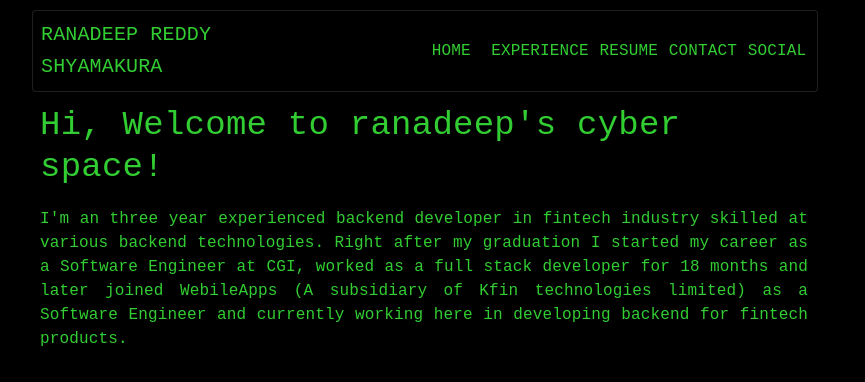
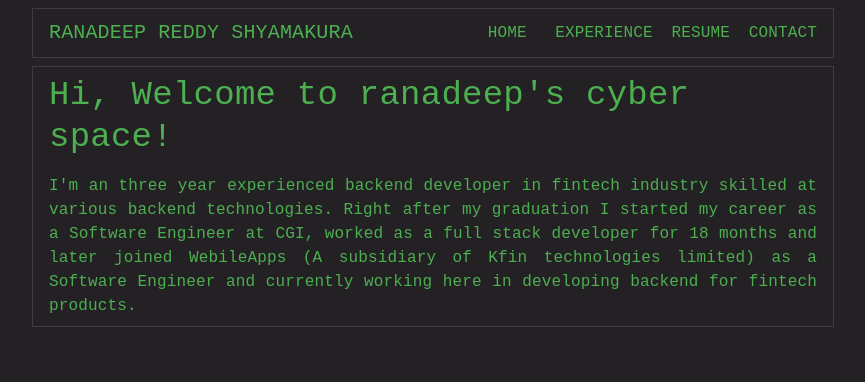
Before and after one commit to ranadeeps/profile, a React (Vite) app: page / in a window 1280 px wide. Shown: the top 382 px of the page, without its empty margins (224-1089 px from the left). Built offline with nearby package versions, Linux system fonts and the light colour scheme.

Commit message:
background color adjustments

```diff
--- a/index.html
+++ b/index.html
@@ -2,9 +2,9 @@
 <html lang="en">
   <head>
     <meta charset="UTF-8" />
-    <link rel="icon" type="image/svg+xml" href="/vite.svg" />
+    <!-- <link rel="icon" type="image/svg+xml" href="/vite.svg" /> -->
     <meta name="viewport" content="width=device-width, initial-scale=1.0" />
-    <title>Ranadeep Reddy Shyamakura</title>
+    <title>Ranadeep Reddy Shyamakura | Developer</title>
   </head>
   <body>
     <div id="root"></div>
--- a/src/Themes.tsx
+++ b/src/Themes.tsx
@@ -4,10 +4,10 @@ export const DarkTheme = createTheme({
   palette: {
     mode: "dark",
     background: {
-      default: "#000000", // page background
-      paper: "#000000", // surfaces like AppBar, Cards, etc.
+      default: "#242124", // page background
+      paper: "#242124", // surfaces like AppBar, Cards, etc.
     },
-    primary: { main: "#32CD32" },
+    primary: { main: "#4CAF50" },
   },
   components: {
     MuiButton: {
@@ -15,7 +15,7 @@ export const DarkTheme = createTheme({
     },
     MuiTypography: {
       styleOverrides: {
-        root: { fontFamily: "monospace", color: "#32CD32" },
+        root: { fontFamily: "monospace", color: "#4CAF50" },
       },
     },
   },
--- a/src/components/Home.tsx
+++ b/src/components/Home.tsx
@@ -6,9 +6,16 @@ export const Home = () => {
   return (
     <ThemeProvider theme={DarkTheme}>
       <Paper
-        variant="elevation"
+        variant="outlined"
         elevation={0}
-        sx={{ m: "auto", mt: "5px", width: "100%", padding: 1 }}
+        sx={{
+          width: "100%",
+          px: 2,
+          py: 1,
+          mt: 1,
+          borderRadius: 0,
+          fontFamily: "monospace",
+        }}
       >
         <Typography variant="h4">
           Hi, Welcome to ranadeep's cyber space!
--- a/src/components/Navbar.tsx
+++ b/src/components/Navbar.tsx
@@ -1,7 +1,7 @@
 import Stack from "@mui/material/Stack";
 import Paper from "@mui/material/Paper";
 import { ThemeProvider } from "@mui/material/styles";
-import { Box, Typography } from "@mui/material";
+import { Typography } from "@mui/material";
 import { DarkTheme } from "../Themes";
 import { CustomButton } from "./CustomButton";
 
@@ -9,69 +9,47 @@ export const Navbar = () => {
   return (
     <ThemeProvider theme={DarkTheme}>
       <Paper
+        elevation={0}
         variant="outlined"
-        elevation={24}
         sx={{
           width: "100%",
-          margin: "auto",
-          marginTop: "10px",
-          padding: 1,
-          fontSize: "1.5em",
+          px: 2,
+          py: 1,
+          mt: 1,
+          borderRadius: 0,
           fontFamily: "monospace",
         }}
       >
+        {/* Desktop Navbar */}
         <Stack
           direction="row"
-          spacing={10}
-          sx={{ justifyContent: "center", alignItems: "center", m: "auto" }}
+          justifyContent="space-between"
+          alignItems="center"
+          sx={{ display: { xs: "none", md: "flex" } }}
         >
-          <Box>
-            <Typography variant="h6">RANADEEP REDDY SHYAMAKURA</Typography>
-          </Box>
-          <Stack
-            direction="row"
-            display={{ xs: "none", md: "inherit" }}
-            spacing={1}
-          >
-            <Box>
-              <CustomButton label="Home" href="/home"></CustomButton>
-            </Box>
-            <Box>
-              <CustomButton
-                label="Experience"
-                href="/experience"
-              ></CustomButton>
-            </Box>
-            <Box>
-              <CustomButton label="Resume" href="/resume"></CustomButton>
-            </Box>
-            <Box>
-              <CustomButton label="Contact" href="/contact"></CustomButton>
-            </Box>
-            <Box>
-              <CustomButton label="Social" href="/social"></CustomButton>
-            </Box>
+          <Typography variant="h6" sx={{ whiteSpace: "nowrap" }}>
+            RANADEEP REDDY SHYAMAKURA
+          </Typography>
+
+          <Stack direction="row" spacing={2}>
+            <CustomButton label="Home" href="/home" />
+            <CustomButton label="Experience" href="/experience" />
+            <CustomButton label="Resume" href="/resume" />
+            <CustomButton label="Contact" href="/contact" />
           </Stack>
         </Stack>
+
+        {/* Mobile Navbar */}
         <Stack
           direction="row"
-          display={{ xs: "flex", md: "none" }}
-          width="fit-content"
-          margin={"auto"}
+          justifyContent="center"
           spacing={1}
+          sx={{ display: { xs: "flex", md: "none" }, mt: 0 }}
         >
-          <Box>
-            <CustomButton label="Home" href="/home"></CustomButton>
-          </Box>
-          <Box>
-            <CustomButton label="Experience" href="/experience"></CustomButton>
-          </Box>
-          <Box>
-            <CustomButton label="Resume" href="/resume"></CustomButton>
-          </Box>
-          <Box>
-            <CustomButton label="More" href="/more"></CustomButton>
-          </Box>
+          <CustomButton label="Home" href="/home" />
+          <CustomButton label="Experience" href="/experience" />
+          <CustomButton label="Resume" href="/resume" />
+          <CustomButton label="More" href="/more" />
         </Stack>
       </Paper>
     </ThemeProvider>
--- a/src/index.css
+++ b/src/index.css
@@ -2,6 +2,5 @@ html, body, #root {
   height: 100%;
   margin: 0;
   padding: 0;
-  background-color: black;
-  color: white; /* optional: makes text visible */
+  background-color: #242124;
 }
```
